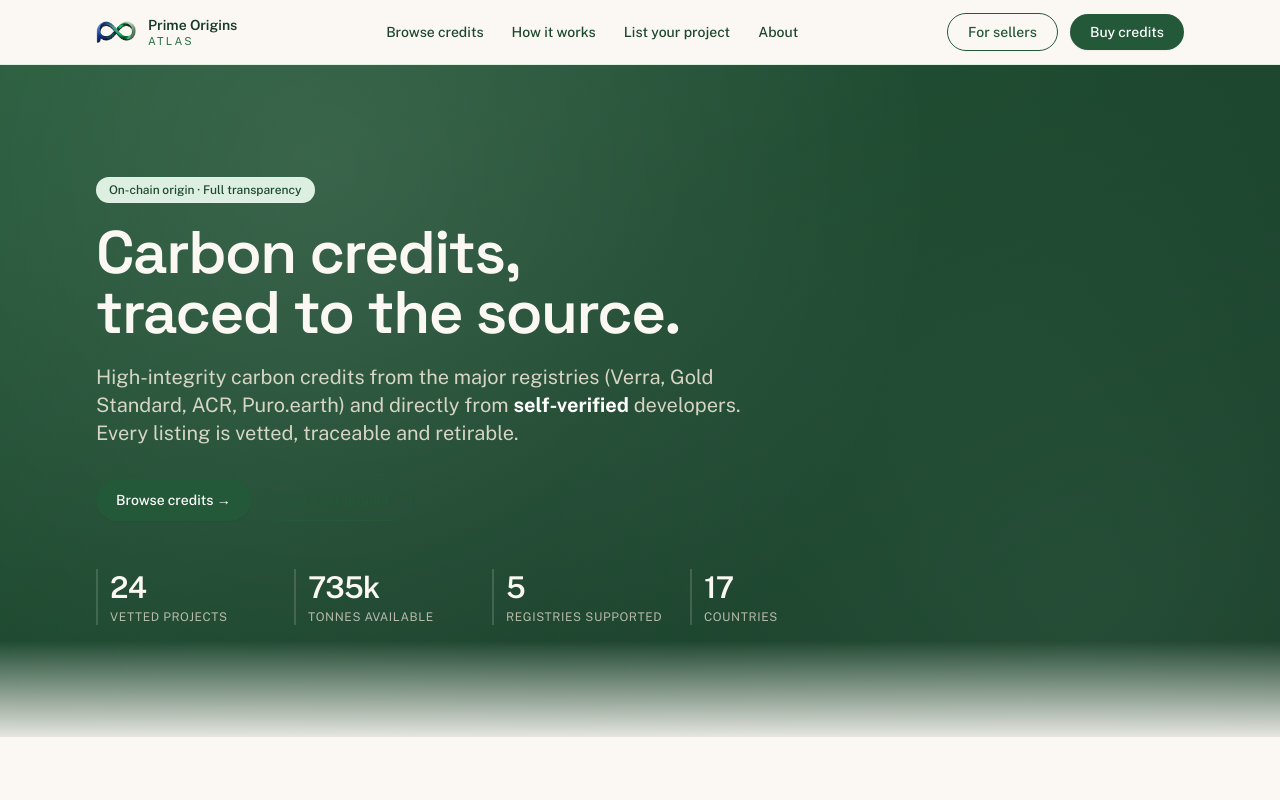
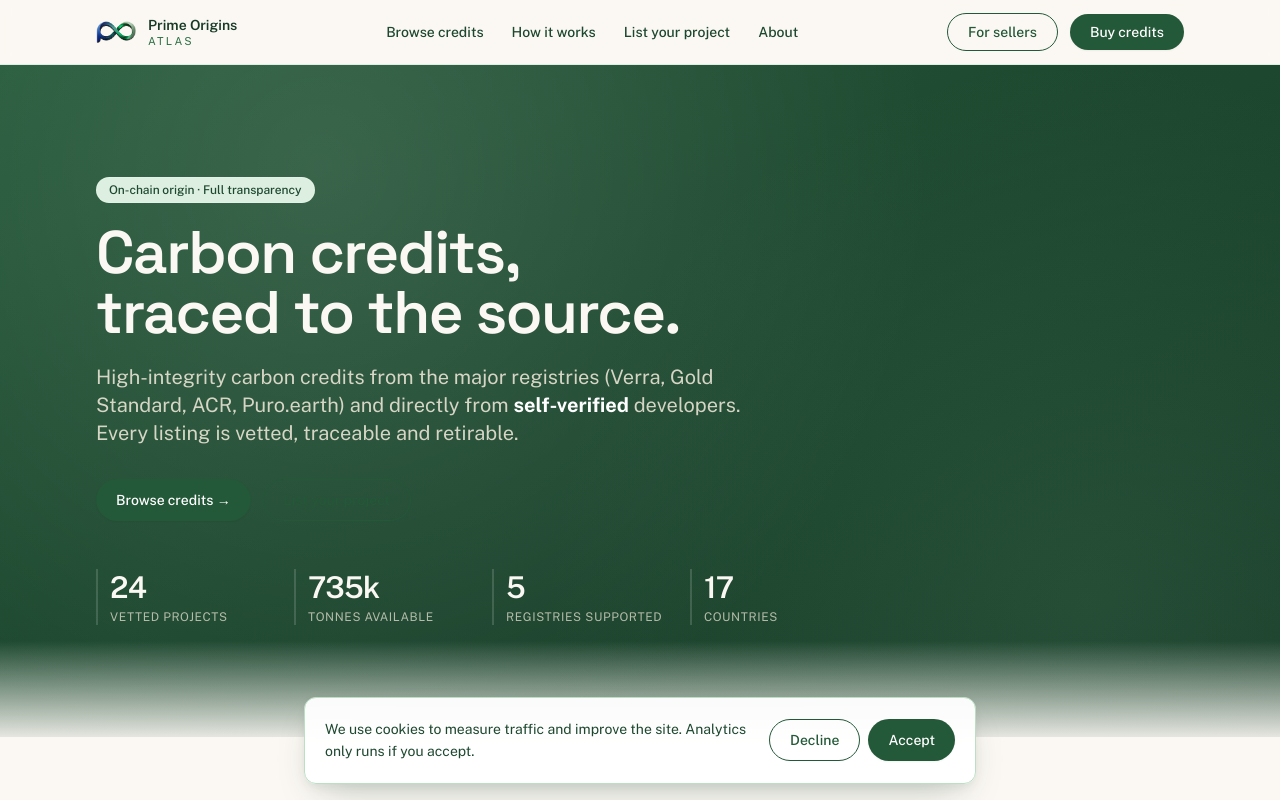
Before and after one commit to triggsoliver-ship-it/prime-origins-atlas, a Next.js app: page / in a window 1280 px wide. Shown: the top 800 px of the page. Built offline with nearby package versions, Linux system fonts and the light colour scheme; no server answers.

Commit message:
Privacy: gate GA4 behind a cookie-consent banner (no tracking until accept)

```diff
--- a/app/layout.tsx
+++ b/app/layout.tsx
@@ -1,10 +1,10 @@
 import './globals.css';
 import type { Metadata, Viewport } from 'next';
 import { Space_Grotesk, Public_Sans } from 'next/font/google';
-import Script from 'next/script';
 import { Analytics } from '@vercel/analytics/react';
 import Header from '@/components/Header';
 import Footer from '@/components/Footer';
+import CookieConsent from '@/components/CookieConsent';
 
 // Distinct type identity for Atlas: a technical grotesque for headlines
 // (climate-tech feel) paired with a neutral, legible body sans.
@@ -128,17 +128,11 @@ export default function RootLayout({ children }: { children: React.ReactNode })
           type="application/ld+json"
           dangerouslySetInnerHTML={{ __html: JSON.stringify(structuredData) }}
         />
-        <Script src={`https://www.googletagmanager.com/gtag/js?id=${GA_ID}`} strategy="afterInteractive" />
-        <Script id="ga4" strategy="afterInteractive">
-          {`window.dataLayer = window.dataLayer || [];
-function gtag(){dataLayer.push(arguments);}
-gtag('js', new Date());
-gtag('config', '${GA_ID}');`}
-        </Script>
         <Header />
         <main className="flex-1">{children}</main>
         <Footer />
         <Analytics />
+        <CookieConsent gaId={GA_ID} />
       </body>
     </html>
   );
--- /dev/null
+++ b/components/CookieConsent.tsx
@@ -0,0 +1,72 @@
+'use client';
+
+import { useEffect, useState } from 'react';
+
+const KEY = 'po-consent';
+
+declare global {
+  interface Window {
+    __gaLoaded?: boolean;
+    dataLayer?: unknown[];
+    gtag?: (...args: unknown[]) => void;
+  }
+}
+
+function loadGA(id: string) {
+  if (window.__gaLoaded) return;
+  window.__gaLoaded = true;
+  const s = document.createElement('script');
+  s.async = true;
+  s.src = `https://www.googletagmanager.com/gtag/js?id=${id}`;
+  document.head.appendChild(s);
+  window.dataLayer = window.dataLayer || [];
+  function gtag(...args: unknown[]) {
+    window.dataLayer!.push(args);
+  }
+  window.gtag = gtag;
+  gtag('js', new Date());
+  gtag('config', id, { anonymize_ip: true });
+}
+
+export default function CookieConsent({ gaId }: { gaId: string }) {
+  const [show, setShow] = useState(false);
+
+  useEffect(() => {
+    let choice: string | null = null;
+    try {
+      choice = localStorage.getItem(KEY);
+    } catch {}
+    if (choice === 'granted') loadGA(gaId);
+    else if (choice !== 'denied') setShow(true);
+  }, [gaId]);
+
+  function choose(v: 'granted' | 'denied') {
+    try {
+      localStorage.setItem(KEY, v);
+    } catch {}
+    setShow(false);
+    if (v === 'granted') loadGA(gaId);
+  }
+
+  if (!show) return null;
+
+  return (
+    <div
+      role="dialog"
+      aria-label="Cookie consent"
+      className="fixed inset-x-4 bottom-4 z-[1200] mx-auto flex max-w-2xl flex-col gap-3 rounded-xl border border-forest-200 bg-white/95 p-4 shadow-lift backdrop-blur sm:flex-row sm:items-center sm:justify-between sm:p-5"
+    >
+      <p className="text-sm leading-relaxed text-forest-800">
+        We use cookies to measure traffic and improve the site. Analytics only runs if you accept.
+      </p>
+      <div className="flex shrink-0 gap-2">
+        <button type="button" onClick={() => choose('denied')} className="btn-secondary">
+          Decline
+        </button>
+        <button type="button" onClick={() => choose('granted')} className="btn-primary">
+          Accept
+        </button>
+      </div>
+    </div>
+  );
+}
```
